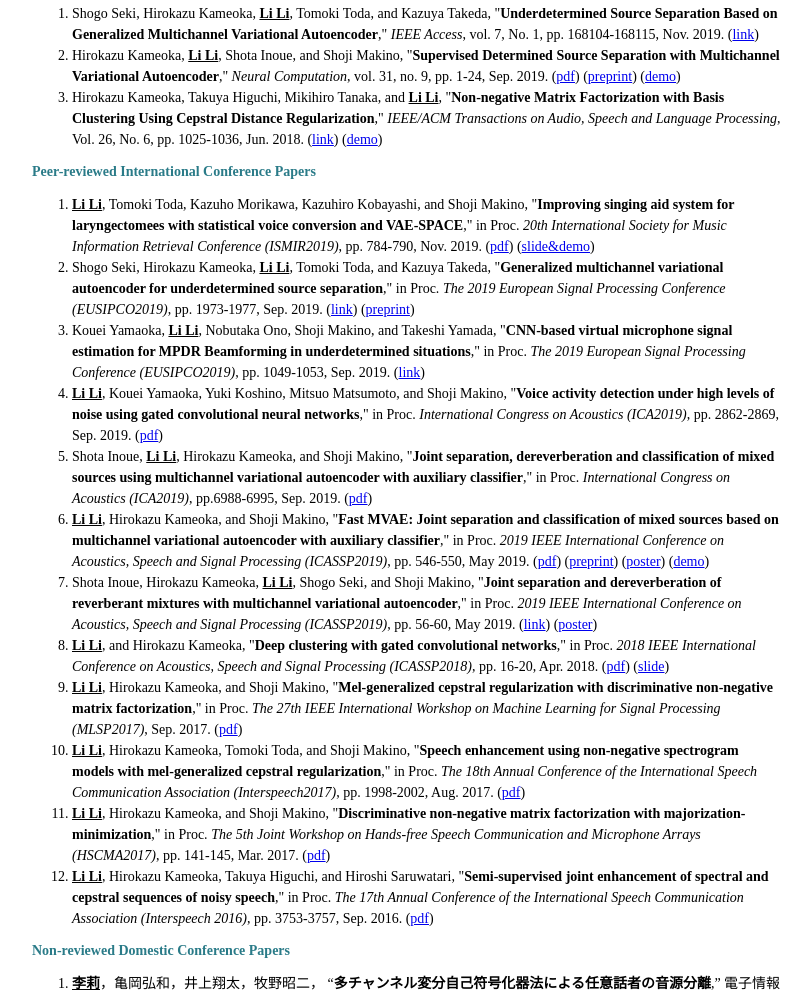
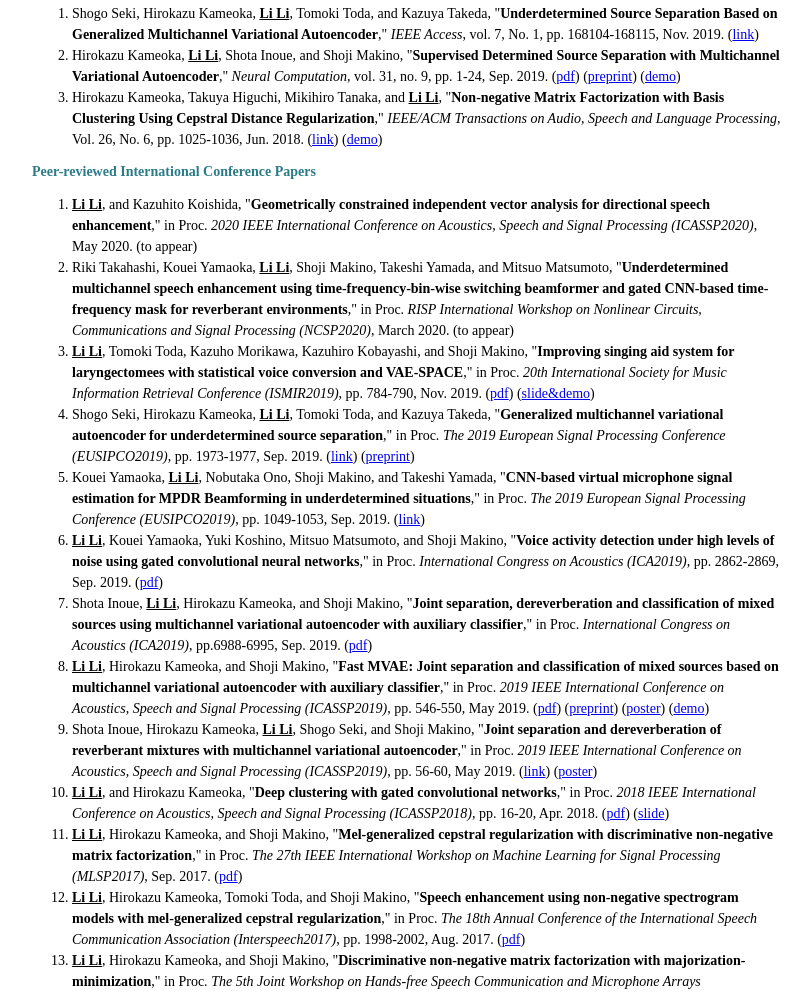
Before and after one commit to lili-0805/lili-0805.github.io, a plain HTML site: page index.html in a window 1280 px wide. Shown: the part 764-1758 px from the top of the page, without its empty margins (233-1044 px from the left). Drawn offline with Linux system fonts and the light colour scheme.

Commit message:
added iterms

```diff
--- a/index.html
+++ b/index.html
@@ -111,6 +111,18 @@ li{
 
         <h2> Peer-reviewed International Conference Papers </h2>
         <ul style="list-style-type:decimal">
+            <li><b><u>Li Li</u></b>, and Kazuhito Koishida,
+                "<b>Geometrically constrained independent vector analysis for directional speech enhancement</b>,"
+                in Proc. <i>2020 IEEE International Conference on Acoustics, Speech and Signal Processing (ICASSP2020)</i>, May 2020. (to appear)
+            </li>
+
+            <li>Riki Takahashi, Kouei Yamaoka, <b><u>Li Li</u></b>, Shoji Makino, Takeshi Yamada, and Mitsuo Matsumoto,
+                "<b>Underdetermined multichannel speech enhancement using time-frequency-bin-wise switching beamformer and
+                    gated CNN-based time-frequency mask for reverberant environments</b>,"
+                in Proc. <i>RISP International Workshop on Nonlinear Circuits, Communications and Signal Processing (NCSP2020)</i>, March 2020. (to appear)
+            </li>
+
+
             <li><b><u>Li Li</u></b>, Tomoki Toda, Kazuho Morikawa, Kazuhiro Kobayashi, and Shoji Makino,
                 "<b>Improving singing aid system for laryngectomees with statistical voice conversion and VAE-SPACE</b>,"
                 in Proc. <i>20th International Society for Music Information Retrieval Conference (ISMIR2019)</i>, pp. 784-790, Nov. 2019.
```
